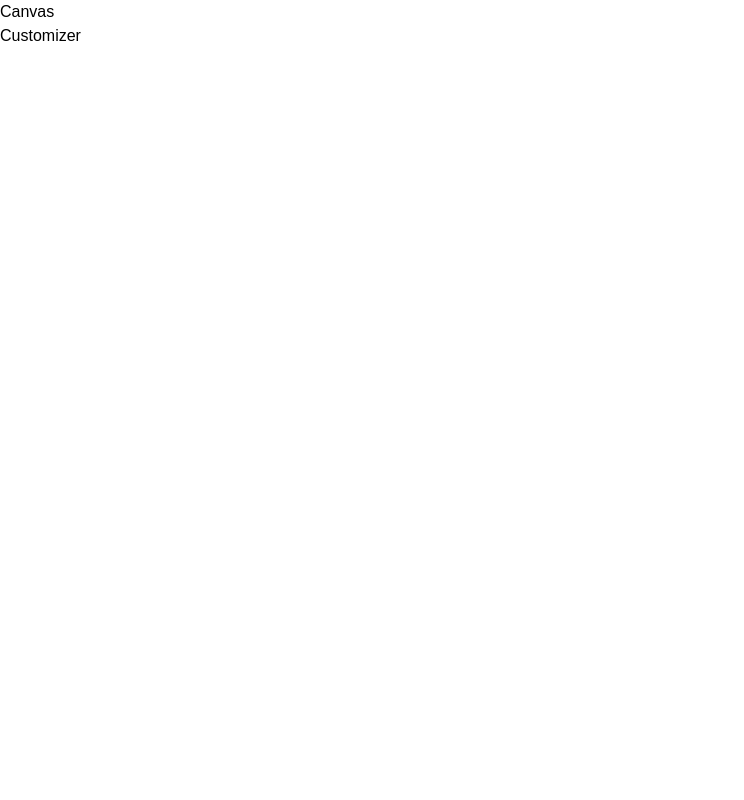
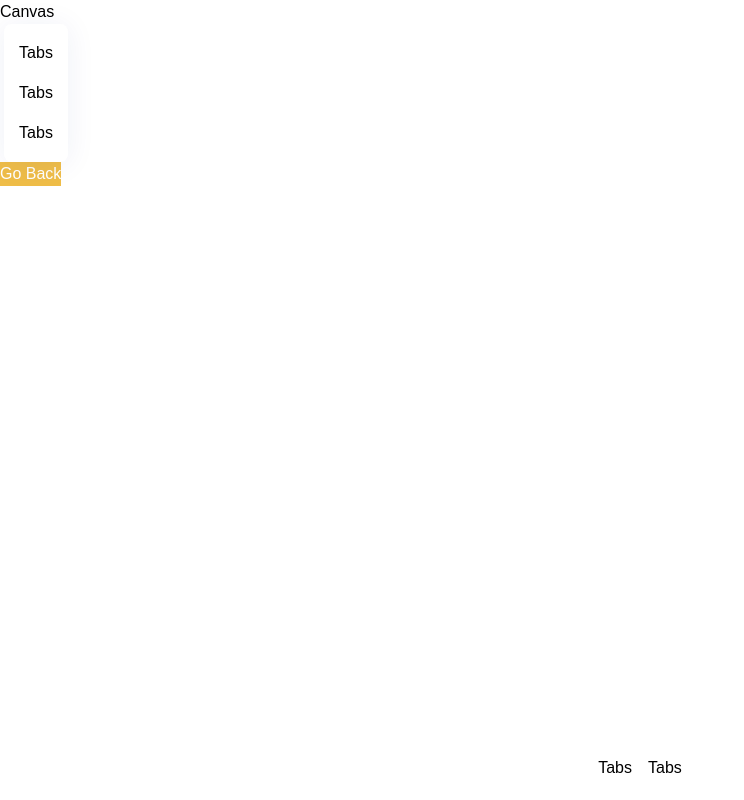
Before and after one commit to temideewan/threejs_react_intro, a React (Vite) app in the folder client/: page / in a window 1280 px wide. Both pictures are taken after a click on the button "Customize It". Shown: the whole page, without its empty margins (0-744 px from the left). Built offline with nearby package versions, Linux system fonts and the light colour scheme; a web font is replaced by a local one.

Commit message:
feat: setup customizer page with imports and tabs

```diff
--- /dev/null
+++ b/client/src/components/AIPicker.jsx
@@ -0,0 +1,7 @@
+const AIPicker = () => {
+  return (
+    <div>AIPicker</div>
+  )
+}
+
+export default AIPicker
--- /dev/null
+++ b/client/src/components/ColorPicker.jsx
@@ -0,0 +1,7 @@
+const ColorPicker = () => {
+  return (
+    <div>ColorPicker</div>
+  )
+}
+
+export default ColorPicker
--- /dev/null
+++ b/client/src/components/FilePicker.jsx
@@ -0,0 +1,7 @@
+const FilePicker = () => {
+  return (
+    <div>FilePicker</div>
+  )
+}
+
+export default FilePicker
--- /dev/null
+++ b/client/src/components/Tabs.jsx
@@ -0,0 +1,7 @@
+const Tabs = () => {
+  return (
+    <div>Tabs</div>
+  )
+}
+
+export default Tabs
--- a/client/src/components/index.js
+++ b/client/src/components/index.js
@@ -1,3 +1,14 @@
 import CustomButton from "./CustomButton";
+import AIPicker from "./AIPicker";
+import ColorPicker from "./ColorPicker";
+import FilePicker from "./FilePicker";
+import Tabs from "./Tabs";
 
-export {CustomButton}
+
+export {
+  CustomButton,
+  AIPicker,
+  ColorPicker,
+  FilePicker,
+  Tabs
+}
--- a/client/src/pages/Customizer.jsx
+++ b/client/src/pages/Customizer.jsx
@@ -1,7 +1,69 @@
+import { useState, useEffect } from "react";
+import { useSnapshot } from "valtio";
+import { AnimatePresence, motion } from "framer-motion";
+
+import config from "../config/config";
+import state from "../store";
+import { download } from "../assets";
+import { downloadCanvasToImage, reader } from "../config/helpers";
+import { EditorTabs, FilterTabs, DecalTypes } from "../config/constants";
+import { fadeAnimation, slideAnimation } from "../config/motion";
+import {
+  AIPicker,
+  ColorPicker,
+  CustomButton,
+  FilePicker,
+  Tabs,
+} from "../components";
 const Customizer = () => {
+  const snap = useSnapshot(state);
+
   return (
-    <div>Customizer</div>
-  )
-}
+    <AnimatePresence>
+      {!snap.intro && (
+        <>
+          <motion.div
+            key="custom"
+            className="absolute top-0 left-0 z-10"
+            {...slideAnimation("left")}
+          >
+            <div className="flex items-center min-h-screen">
+              <div className="editortabs-container tabs">
+                {EditorTabs.map((tab) => (
+                  <Tabs key={tab.name} tab={tab} handleClick={() => {}} />
+                ))}
+              </div>
+            </div>
+          </motion.div>
+          <motion.div
+            className="absolute z-10 top-5 right-5"
+            {...fadeAnimation}
+          >
+            <CustomButton
+              type="filled"
+              title="Go Back"
+              handleClick={() => (state.intro = true)}
+              customStyles="w-fit px-4 py-2.5 font-bold text-sm"
+            />
+          </motion.div>
+          <motion.div
+            className="filtertabs-container"
+            {...slideAnimation("up")}
+          >
+            {FilterTabs.map((tab) => (
+              <Tabs
+                key={tab.name}
+                tab={tab}
+                isFilterTab
+                isActiveTab=""
+                handleClick={() => {}}
+              />
+            ))}
+          </motion.div>
+        </>
+      )}
+    </AnimatePresence>
+  );
+};
 
-export default Customizer
+export default Customizer;
```
